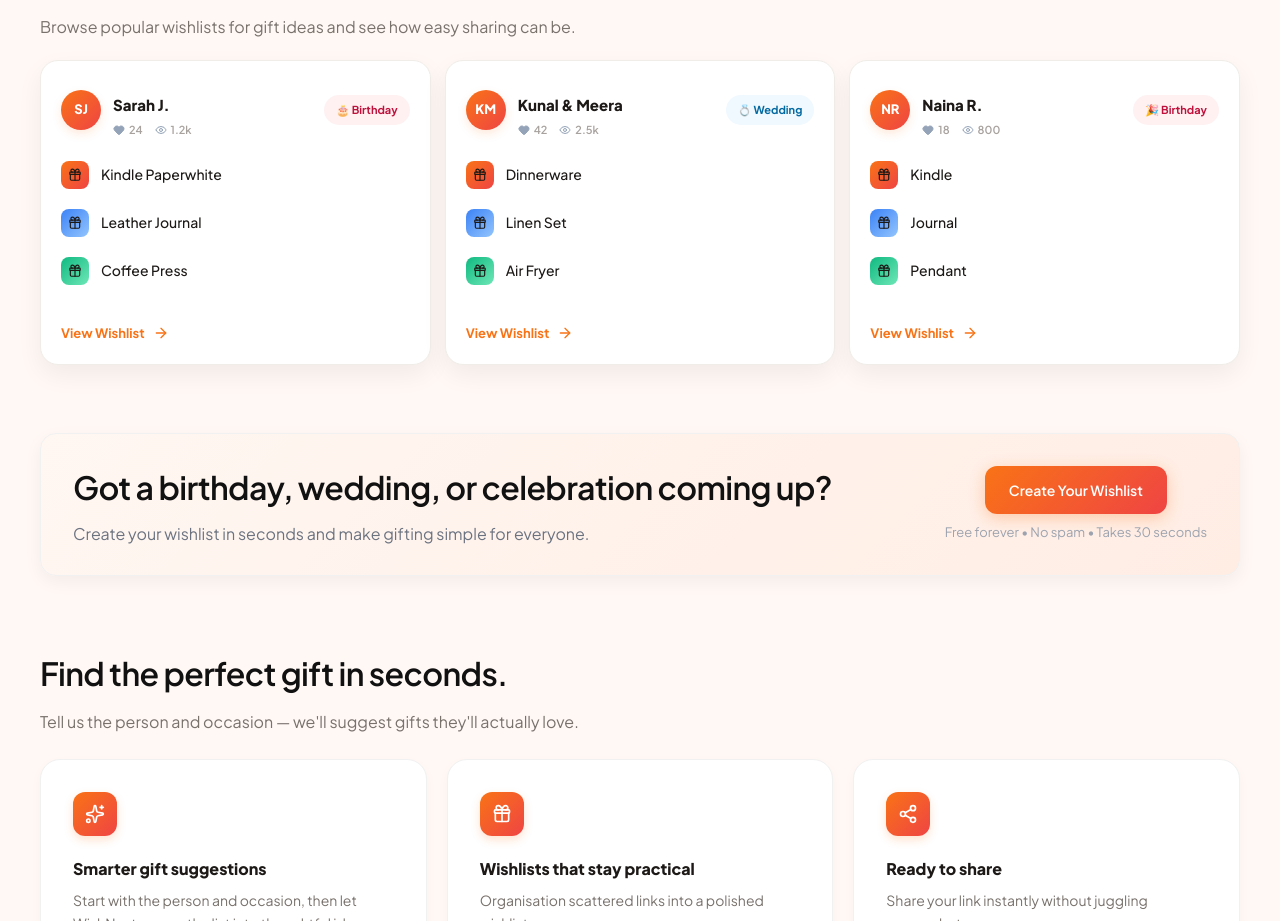
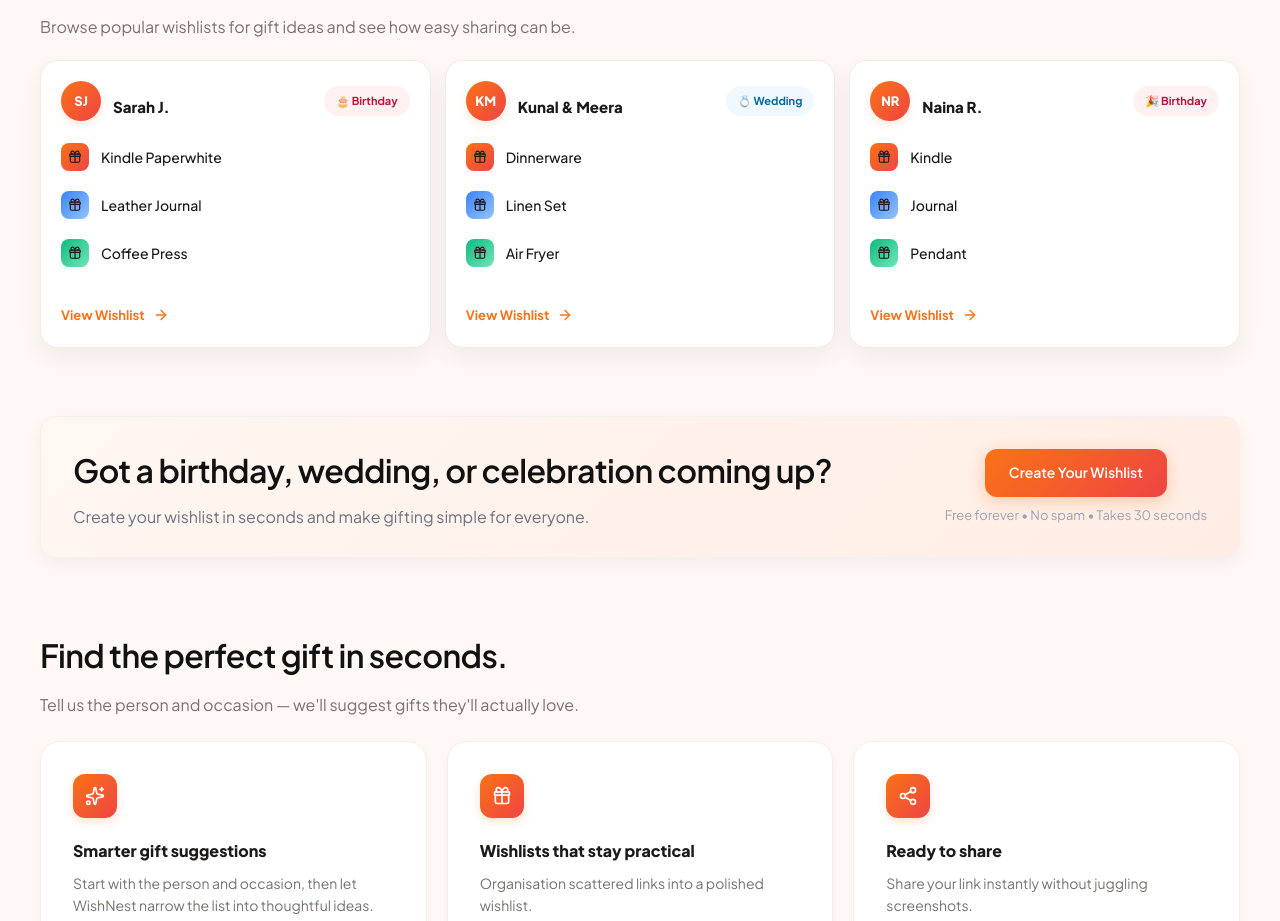
Before and after one commit to Yatish05/wishnest, a React (Vite) app: page / in a window 1280 px wide. Shown: the part 1789-2710 px from the top of the page. Built offline with nearby package versions, Linux system fonts and the light colour scheme; no server answers.

Commit message:
feat: remove engagement stats from community feed

```diff
--- a/src/pages/LandingPage.jsx
+++ b/src/pages/LandingPage.jsx
@@ -261,10 +261,6 @@ export default function LandingPage() {
                     <div className="landing-feed-card__avatar">{wishlist.initials}</div>
                     <div className="landing-feed-card__meta">
                       <h3>{wishlist.username}</h3>
-                      <div className="landing-feed-card__engagement">
-                        <span><Heart size={12} fill="currentColor" /> {wishlist.likes}</span>
-                        <span><Eye size={12} /> {wishlist.views}</span>
-                      </div>
                     </div>
                   </div>
                   <span className={getOccasionClass(wishlist.occasion)}>
```
